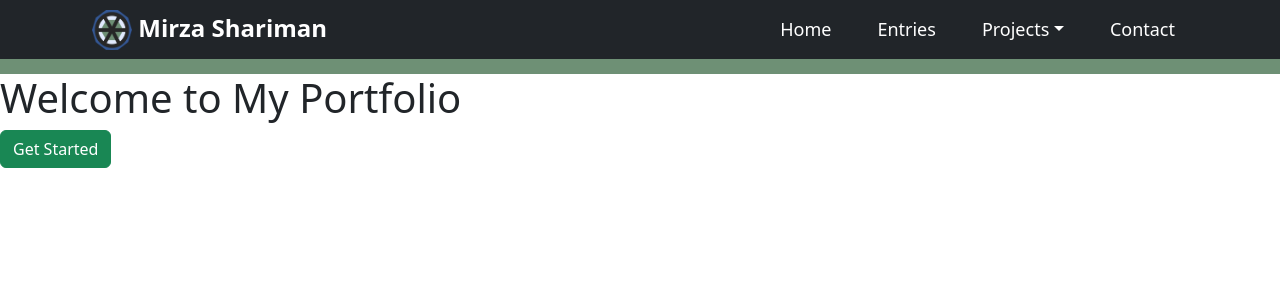
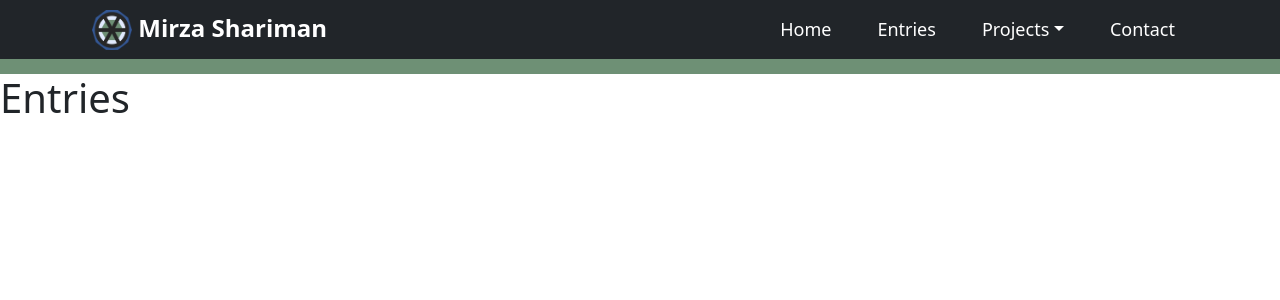
Before and after one commit to Azrim02/MirzaPortfolio, a React (Vite) app: page /MirzaPortfolio/entries in a window 1280 px wide. Shown: the top 300 px of the page. Built offline with nearby package versions, Linux system fonts and the light colour scheme.

Commit message:
Init Entries page

```diff
--- a/src/App.jsx
+++ b/src/App.jsx
@@ -10,8 +10,8 @@ function App() {
       <NavBar />
       <Routes>
         <Route path="/" element={<Home />} />
-        <Route path="/contact" element={<Contact />} />z
-        <Route path="/entries" element={<Home />} />
+        <Route path="/contact" element={<Contact />} />
+        <Route path="/entries" element={<Entries />} />
       </Routes>
     </BrowserRouter>
   );
--- a/src/pages/Entries.jsx
+++ b/src/pages/Entries.jsx
@@ -0,0 +1,7 @@
+export default function Entries() {
+  return (
+    <div className="Home">
+      <h1>Entries</h1>
+    </div>
+  );
+}
```
Also changed, not shown: 1 other file (tests, documents, lock files or other folders).
